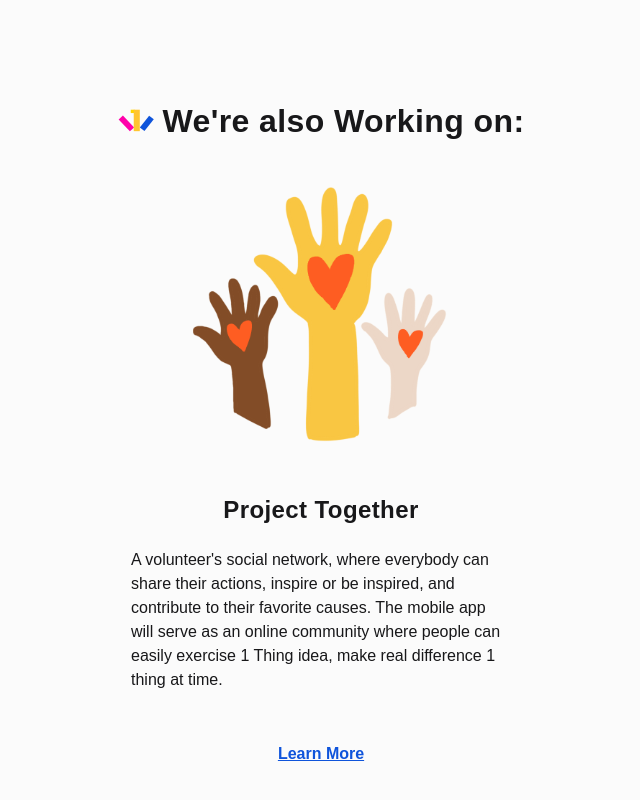
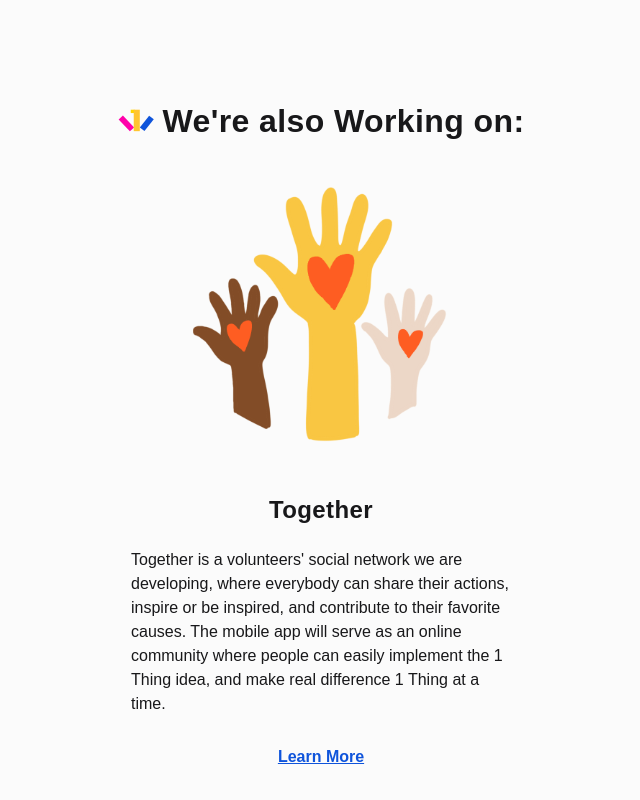
Before and after one commit to 1thing-org/1thing.org, a React (Create React App) app: page / in a window 1280 px wide. Shown: the part 1978-2778 px from the top of the page, without its empty margins (319-959 px from the left). Built offline with nearby package versions, Linux system fonts and the light colour scheme; no server answers.

Commit message:
Fix text based-on user feedback

```diff
--- a/src/components/home/Home.tsx
+++ b/src/components/home/Home.tsx
@@ -8,7 +8,7 @@ import HeroImage from "assets/newHero.png";
 import HomeActionSection from "./ActionSection/HomeActionSection";
 
 const homeHeroData: { heading: string; subheading: string } = {
-  heading: `Action, Share and Inspire`,
+  heading: `Act, Share and Inspire`,
   subheading: `We’re a grassroots, non-profit organization of volunteers dedicated to fighting anti-Asian racism. We believe ending all forms of racism and hate begins with uniting people through compassion, awareness, and advocacy. Together we can make the world a more beautiful place — one thing at a time.`,
 };
 
--- a/src/components/home/StorySection/StorySection.tsx
+++ b/src/components/home/StorySection/StorySection.tsx
@@ -45,9 +45,9 @@ function StorySection() {
       </Container>
       <Col className="mt-1 mb-2">
         <p className="story-text">
-          1 Thing Against Racism began as a slide deck shared around the offices
-          at Google. Today, it is a mission driven organization comprised of
-          volunteers who contribute their time to our mission.
+          1 Thing Against Racism began as a presentation shared around the offices
+          at work. Today, it is a mission-driven organization comprised of
+          volunteers who contribute their time to realize our goals.
         </p>
       </Col>
 
--- a/src/components/home/WorkingOn/WorkingOn.tsx
+++ b/src/components/home/WorkingOn/WorkingOn.tsx
@@ -20,9 +20,11 @@ function WorkingOn() {
         <Col id="block-project">
           <img id="workingOn-pic" src={project_together} alt="Project Together"/>
           <div id="inner">
-            <h2 className="title">Project Together</h2>
+            <h2 className="title">Together</h2>
             <p className="working-text">
-              A volunteer's social network, where everybody can share their actions, inspire or be inspired, and contribute to their favorite causes. The mobile app will serve as an online community where people can easily exercise 1 Thing idea, make real difference 1 thing at time.
+              Together is a volunteers' social network we are developing, where everybody can share their actions,
+              inspire or be inspired, and contribute to their favorite causes. The mobile app will serve as an
+              online community where people can easily implement the 1 Thing idea, and make real difference 1 Thing at a time.
             </p>
             <Link className="link" to="/projects/project-together">Learn More</Link>
           </div>
```
Also changed, not shown: src/components/home/ProjectSection/Project.tsx (+0 -8 lines), src/components/home/ProjectSection/ProjectSection.tsx (+2 -37 lines).
